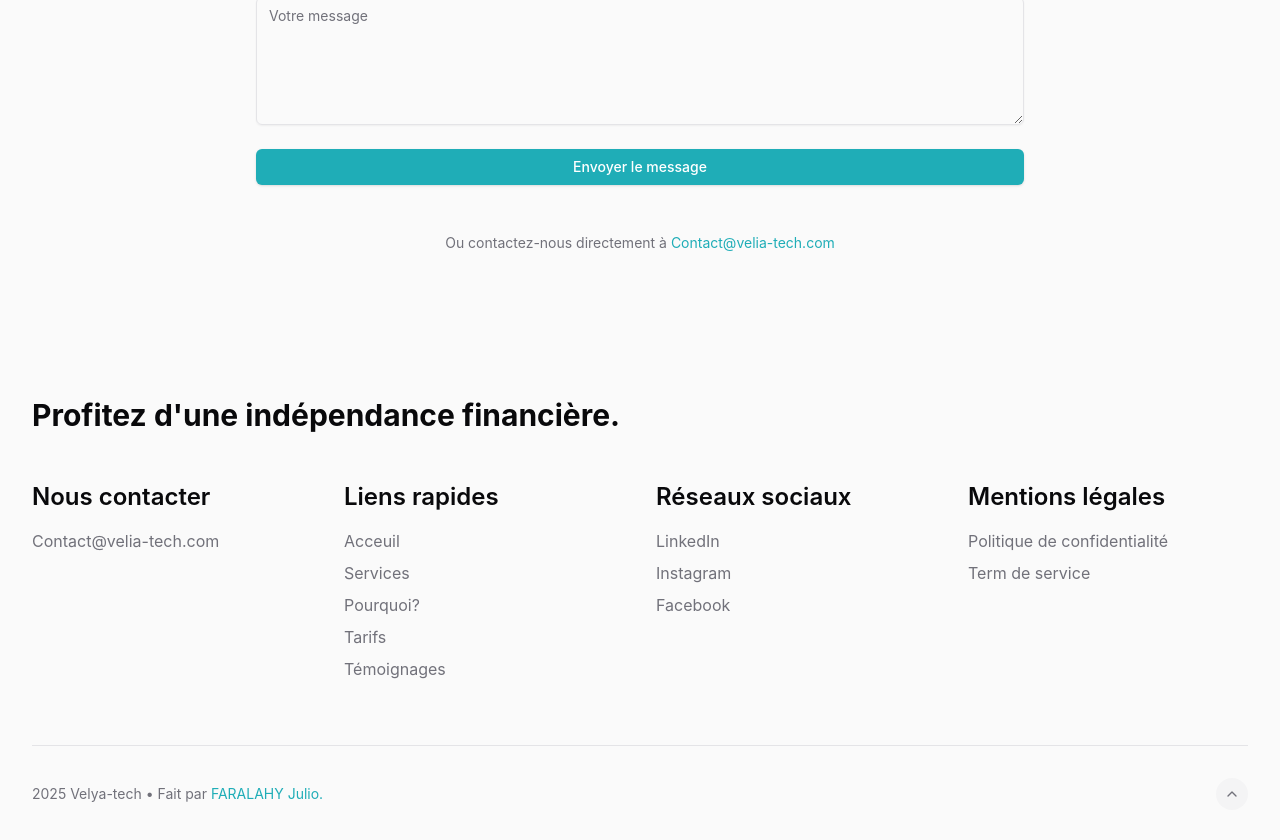
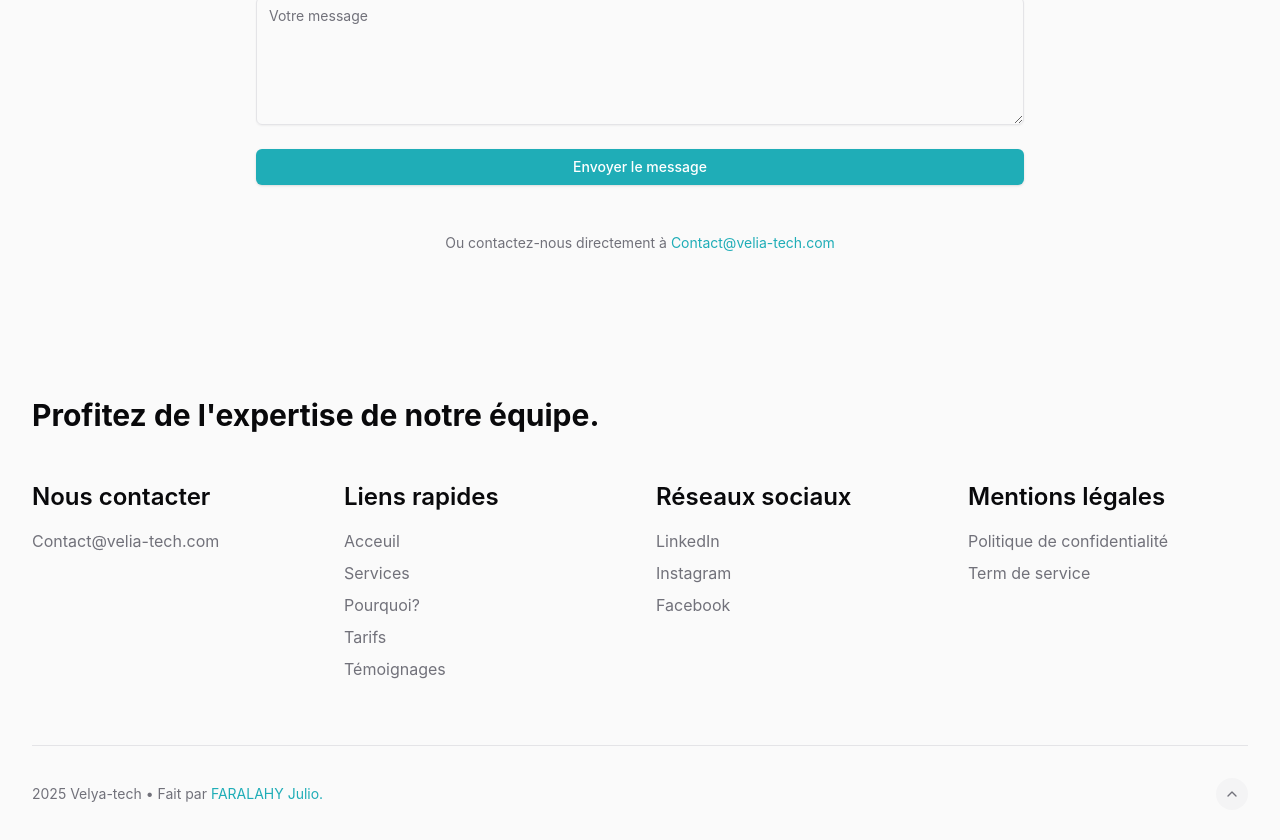
Before and after one commit to Julio23F/velya, a Next.js app: page / in a window 1280 px wide. Shown: the part 6618-7458 px from the top of the page. Built offline with nearby package versions, Linux system fonts and the light colour scheme; a web font is replaced by a local one.

Commit message:
UI: create ui

```diff
--- a/src/components/footer.tsx
+++ b/src/components/footer.tsx
@@ -7,7 +7,7 @@ export default function Footer() {
       <div className="container px-4 md:px-8">
         <div className="mb-12">
           <h2 className="mb-6 text-3xl font-bold">
-            Profitez d&apos;une indépendance financière.
+            Profitez de l'expertise de notre équipe.
           </h2>
         </div>
 
```
